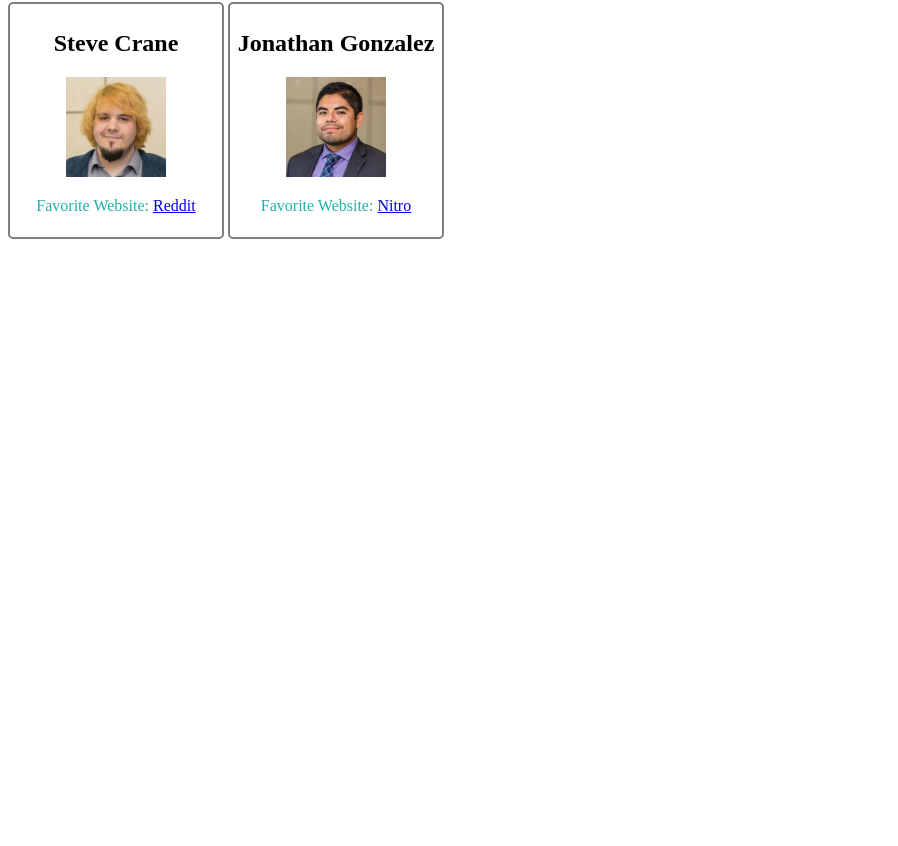
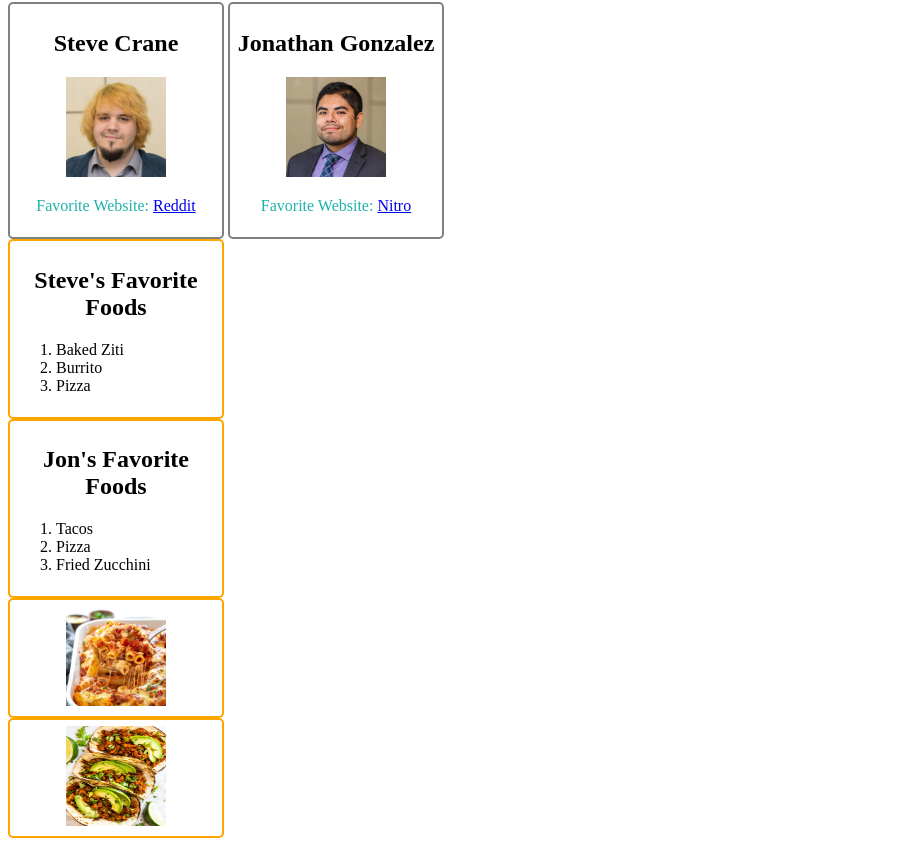
Before and after one commit to jon1735/steve_and_jon_first_git_project, a plain HTML site: page index.html in a window 1280 px wide. Shown: the part 78-924 px from the top of the page, without its empty margins (0-898 px from the left). Before the commit the page ends 800 px from the top, so only its background shows below. Drawn offline with Linux system fonts and the light colour scheme.

Commit message:
added favorite foods

```diff
--- a/css/style.css
+++ b/css/style.css
@@ -13,3 +13,14 @@ div.developer {
     padding: 6px;
     text-align: center;
   }
+div.food {
+  width: 200px;
+  display: block;
+  border: 2px solid orange;
+  border-radius: 5px;
+  padding: 6px;
+  text-align: center;
+}
+li {
+  text-align: left;
+}
--- a/index.html
+++ b/index.html
@@ -16,5 +16,27 @@
             <img src="img/JonGonzalez.jpg" alt="Jonathan Gonzalez" width="100" height="100">
                 <p class="Favorite-Website"> Favorite Website: <a href= "https://nitro.powerhrg.com/sessions/login" title= "Jons favorite website" target="_blank">Nitro</a></p>
         </div>
+        <div class="food">
+            <h2>Steve's Favorite Foods</h2>
+            <ol>
+                <li>Baked Ziti</li>
+                <li>Burrito</li>
+                <li>Pizza</li>
+            </ol>
+        </div>
+        <div class="food">
+            <h2>Jon's Favorite Foods</h2>
+            <ol>
+                <li>Tacos</li>
+                <li>Pizza</li>
+                <li>Fried Zucchini</li>
+            </ol>
+        </div>
+        <div class="food">
+            <a href="https://www.budgetbytes.com/classic-baked-ziti/" title="baked ziti" target="blank"><img src="img/baked-ziti.jpg" alt="baked ziti" width="100" height="100"></a>
+        </div class="food">
+        <div class="food">
+            <a href="https://en.wikipedia.org/wiki/Taco" title="tacos" target="blank"><img src="img/Tacos.jpg" alt="tacos" width="100" height="100"></a>
+        </div>
     </body>
 </html>
```
Also changed, not shown: img/Tacos.jpg (added), img/baked-ziti.jpg (added).
